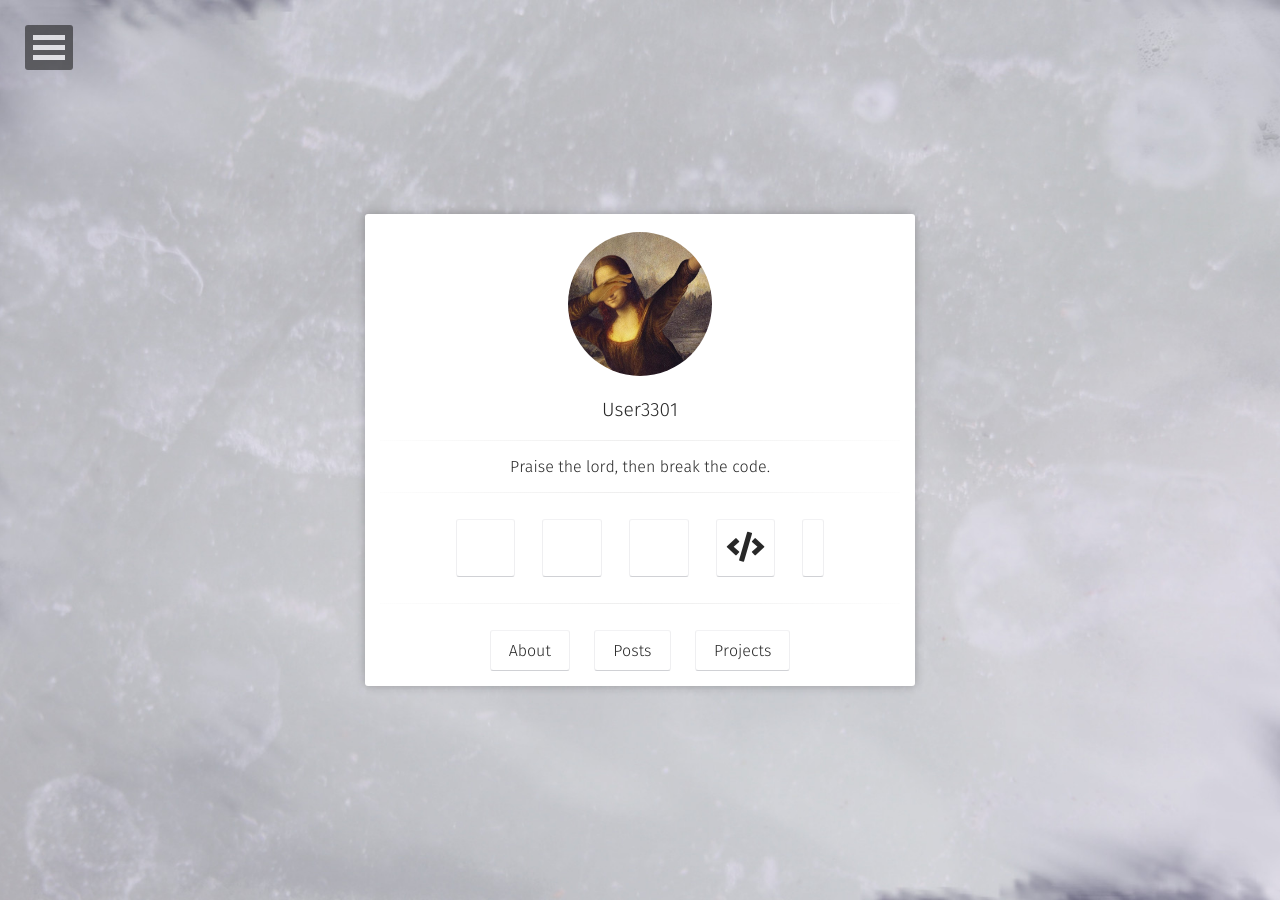
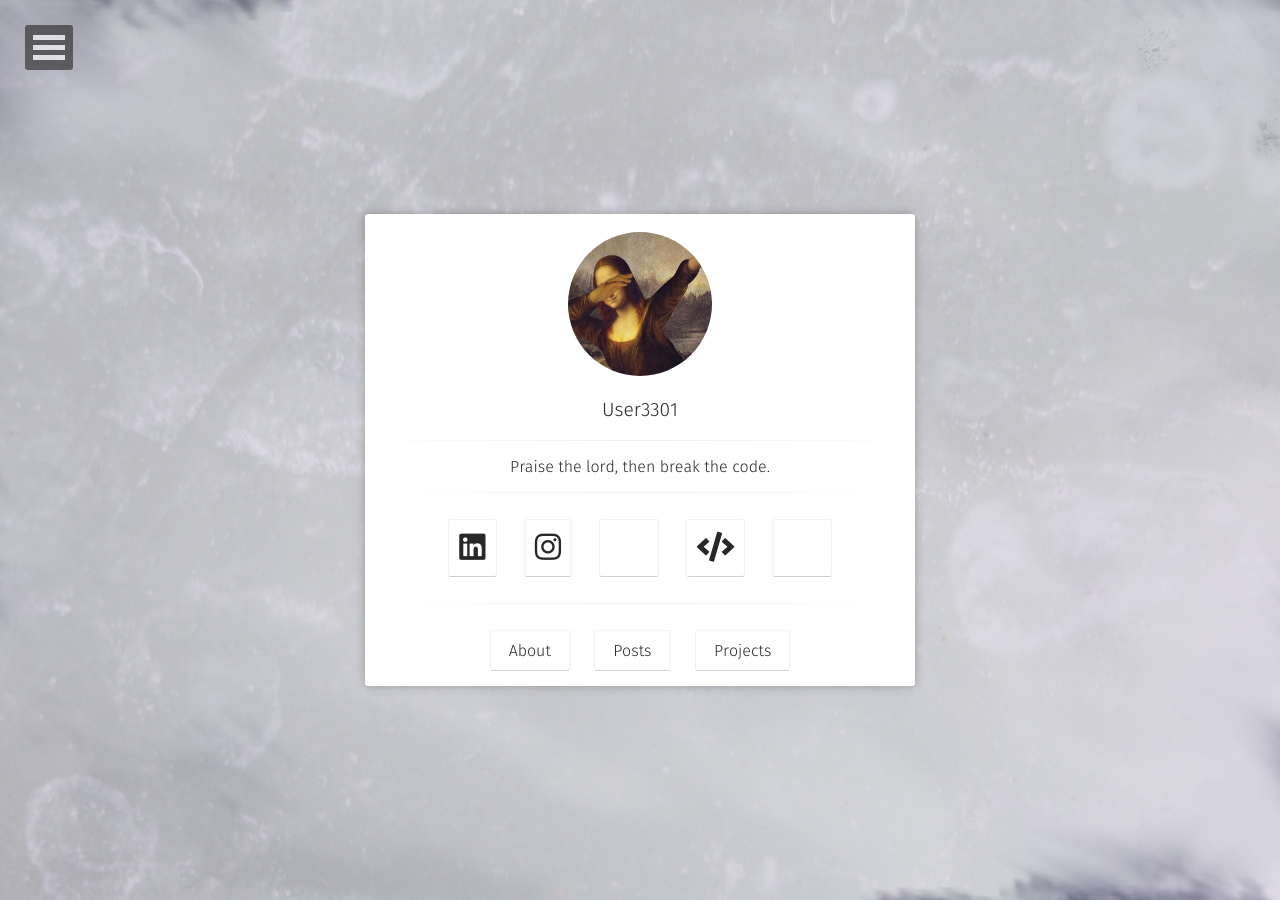
Before and after one commit to user3301/user3301.github.io, a Jekyll site: the page built from index.html, in a window 1280 px wide. Built offline with Jekyll 4.4.1, drawn with Linux system fonts in a browser that asks for light colours; nearby versions of some CDN libraries; some web fonts are replaced.

Commit message:
try new fw

```diff
--- a/_includes/social-links.html
+++ b/_includes/social-links.html
@@ -9,11 +9,11 @@
     {% if site.google.plus %}<a class="social-btn" href="http://plus.google.com/+{{ site.google.plus }}" target="_blank"
         rel="noopener noreferrer"><i class="fa fa-fw fa-google-plus-square"></i></a>{% endif %}
     {% if site.linkedin %}<a class="social-btn" href="http://linkedin.com/in/{{ site.linkedin }}" target="_blank"
-        rel="noopener noreferrer"><i class="fa fa-fw fa-linkedin-square"></i></a>{% endif %}
+        rel="noopener noreferrer"><i class="fab fa-linkedin"></i></a>{% endif %}
     {% if site.xing %}<a class="social-btn" href="http://www.xing.com/profile/{{ site.xing }}" target="_blank"
         rel="noopener noreferrer"><i class="fa fa-fw fa-xing-square"></i></a>{% endif %}
     {% if site.instagram %}<a class="social-btn" href="http://instagram.com/{{ site.instagram }}" target="_blank"
-        rel="noopener noreferrer"><i class="fa fa-fw fa-instagram"></i></a>{% endif %}
+        rel="noopener noreferrer"><i class="fab fa-instagram"></i></a>{% endif %}
     {% if site.tumblr %}<a class="social-btn" href="http://{{ site.tumblr }}.tumblr.com" target="_blank"
         rel="noopener noreferrer"><i class="fa fa-fw fa-tumblr-square"></i></a>{% endif %}
     {% if site.medium %}<a class="social-btn" href="https://medium.com/{{ site.medium }}" target="_blank"
@@ -53,5 +53,5 @@
     {% if site.leetcode %}<a class="social-btn" href="https://leetcode.com/{{ site.leetcode }}" target="_blank"
         rel="noopener noreferrer"><i class="fa fa-fw fa-code"></i></a>{% endif %}
     {% if site.leetcode %}<a class="social-btn" href="https://hackerrank.com/{{ site.hackerrank }}" target="_blank"
-        rel="noopener noreferrer"><i class="fa fa-fa-hackerrank"></i></a>{% endif %}
+        rel="noopener noreferrer"><i class="fa fa-fw fa-hackerrank"></i></a>{% endif %}
 </h3>
```
